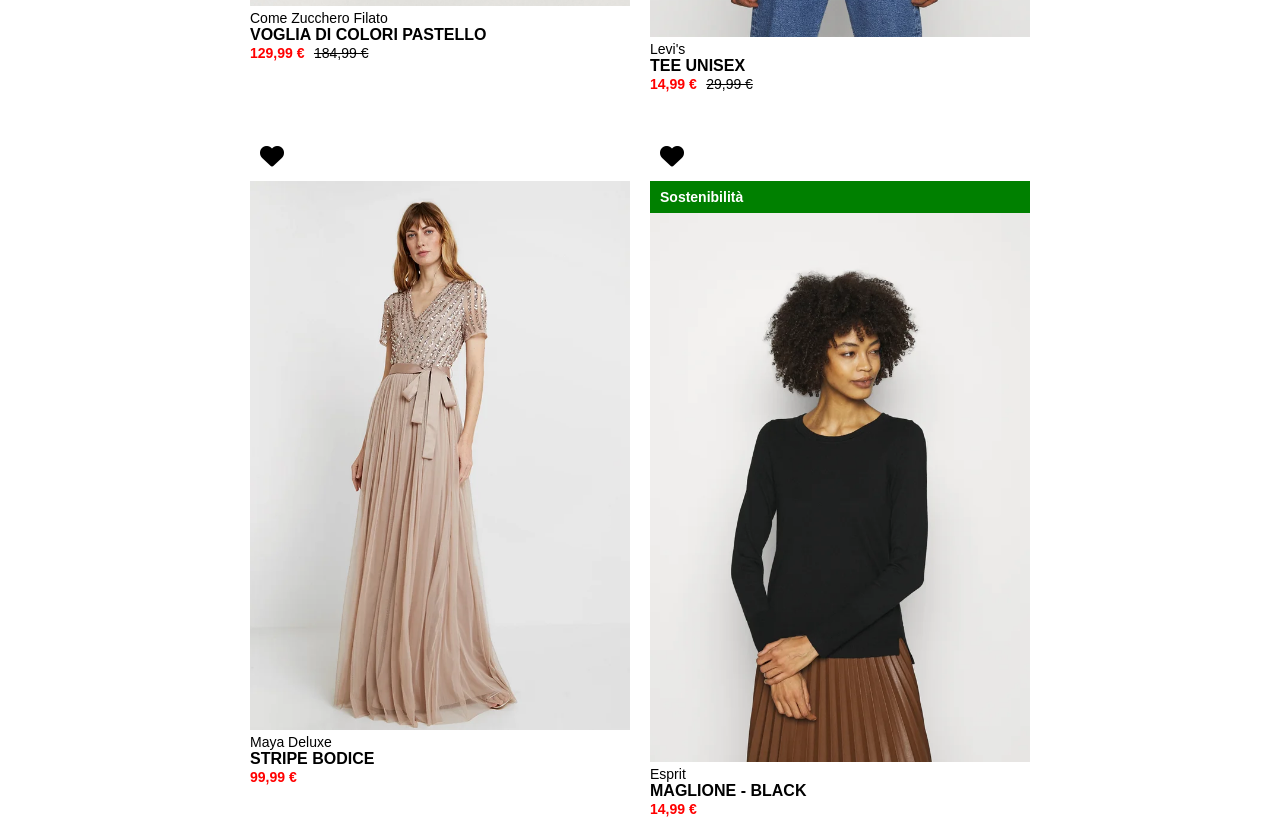
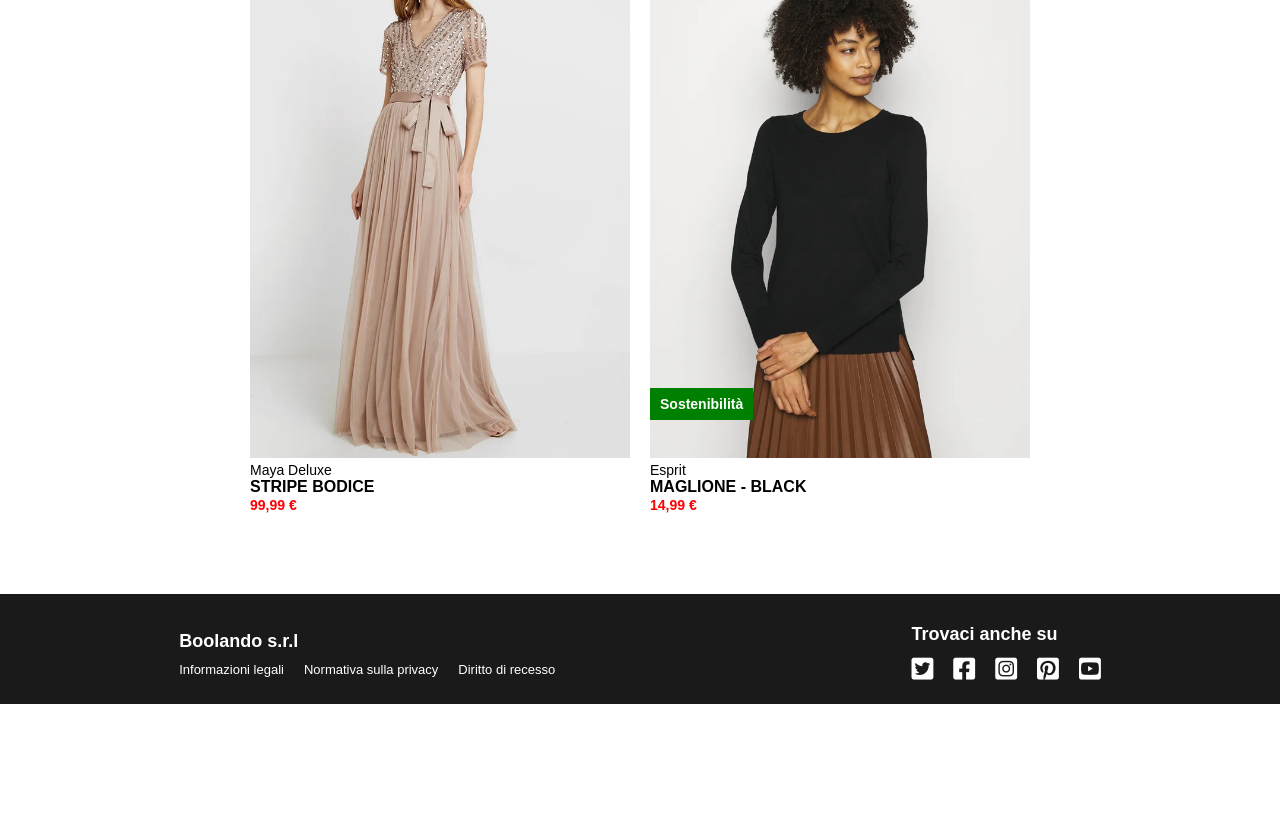
Before and after one commit to danielecolaci/html-css-boolando, a plain HTML site: page index.html in a window 1280 px wide. Shown: the part 1460-2281 px from the top of the page. After the commit the page ends 2164 px from the top, so only its background shows below. Drawn offline with Linux system fonts and the light colour scheme.

Commit message:
Finish Commit

```diff
--- a/assets/css/style.css
+++ b/assets/css/style.css
@@ -17,7 +17,8 @@ header {
     left: 0;
     right: 0;
     background-color: #FF6900;
-    z-index: 2;
+    z-index: 100;
+    box-shadow: 0 4px 4px #9E9E9E;
 }
 
 .flex-header {
@@ -75,6 +76,9 @@ main {
     color: white;
     font-size: 14px;
     font-weight: bold;
+    position: absolute;
+    z-index: 20;
+    bottom: 42px;
 }
 
 .sconto {
@@ -83,11 +87,20 @@ main {
 
 .sost {
     background-color: #008000;
+    left: 56px;
+}
+
+.sost2 {
+    background-color: #008000;
 }
 
 .fav {
     background-color: white;
     padding: 10px;
+    position: absolute;
+    z-index: 20;
+    top: 10px;
+    right: 0;
 }
 
 .fav a {
@@ -146,7 +159,7 @@ footer {
     color: white;
     background-color: #1a1a1a;
     height: 110px;
-    margin-top: 50px;
+    padding-top: 30px;
 }
 
 .flex-footer {
@@ -165,3 +178,12 @@ footer {
 .footer-list a {
     font-size: 25px;
 }
+
+h3 {
+    font-size: 18px;
+    font-weight: bold;
+}
+
+.first {
+    font-size: 13px;
+}
--- a/index.html
+++ b/index.html
@@ -131,7 +131,7 @@
                     <div class="fav">
                         <a href=""><i class="fa-solid fa-heart"></i></a>
                     </div>
-                    <div class="box sost">Sostenibilità</div>
+                    <div class="box sost2">Sostenibilità</div>
 
                     <img src="./assets/img/6.webp" alt="" class="first-img">
                     <img src="./assets/img/6b.webp" alt="" class="second img">
```
